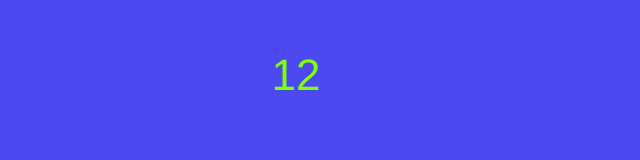
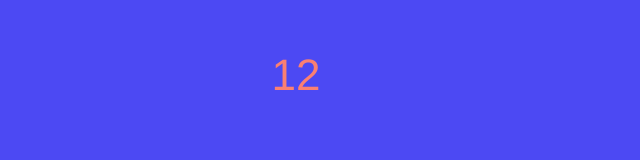
Before and after one commit to pauladixon/twelve, a React (Create React App) app: page / in a window 1280 px wide. Shown: the top 160 px of the page, without its empty margins (344-984 px from the left). Built offline with nearby package versions, Linux system fonts and the light colour scheme.

Commit message:
solidifying colors

```diff
--- a/src/pages/App/App.css
+++ b/src/pages/App/App.css
@@ -3,7 +3,7 @@ html {
 }
 
 .header {
-  color: chartreuse;
+  color: salmon;
   font-size: 44px;
   display: flex;
   align-items: center;
```
